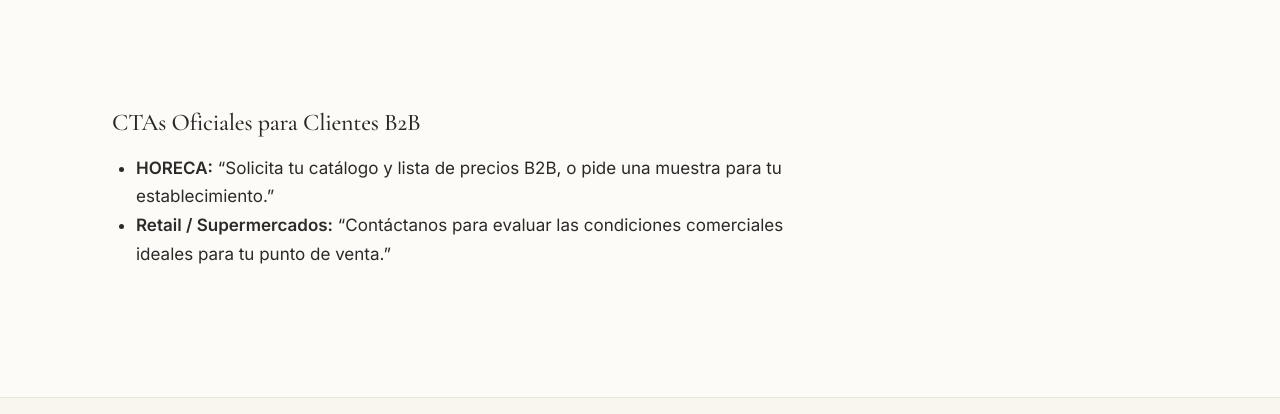
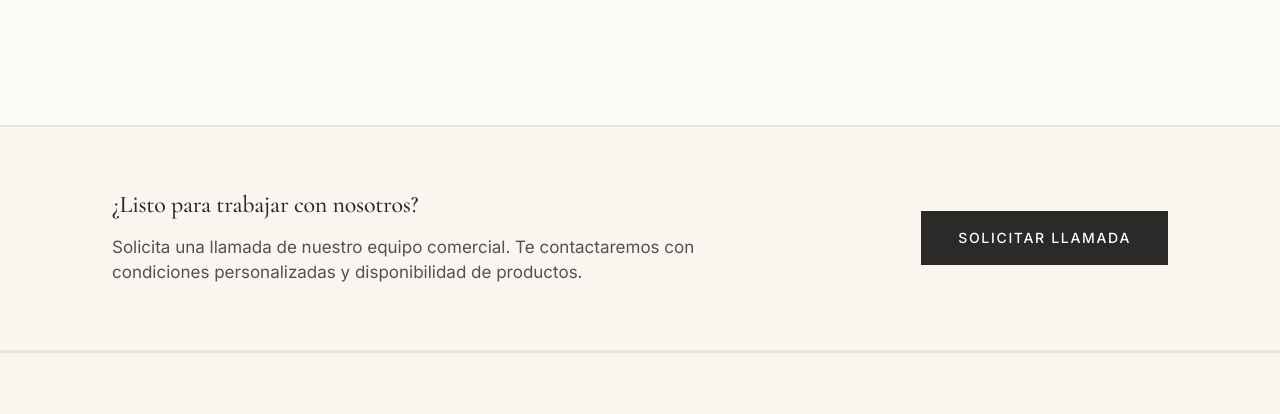
Before and after one commit to new-york-venezuela/web, an Astro site: page /empresa/condiciones-comerciales in a window 1280 px wide. Shown: the part 1679-2093 px from the top of the page. Built offline with nearby package versions, Linux system fonts and the light colour scheme; Astro itself is replaced by a stand-in of ours; no server answers.

Commit message:
fix: remove pipeline metadata from empresa KB, add real CTA to empresa pages
- Drop stray 'CTAs Oficiales' section from condiciones-comerciales.md (was
  pipeline reference text, never meant to be visible web content)
- Add CTASection component to empresa/[slug].astro so every empresa page
  ends with a proper 'Solicitar Llamada' call to action

Co-Authored-By: Claude Sonnet 4.6 <noreply@anthropic.com>

```diff
--- a/src/content/empresa/condiciones-comerciales.md
+++ b/src/content/empresa/condiciones-comerciales.md
@@ -27,8 +27,3 @@ El reconocimiento de mermas aplica únicamente a productos de panadería de anaq
 ## Logística
 
 Despacho y entrega directa en tienda o punto de venta en Caracas y alrededores. No se requiere retiro en fábrica (salvo para obtener el descuento del 10% por retiro directo).
-
-## CTAs Oficiales para Clientes B2B
-
-- **HORECA:** "Solicita tu catálogo y lista de precios B2B, o pide una muestra para tu establecimiento."
-- **Retail / Supermercados:** "Contáctanos para evaluar las condiciones comerciales ideales para tu punto de venta."
--- a/src/pages/empresa/[slug].astro
+++ b/src/pages/empresa/[slug].astro
@@ -2,6 +2,7 @@
 import { getCollection, render } from 'astro:content';
 import BaseLayout from '../../layouts/BaseLayout.astro';
 import StructuredData from '../../components/StructuredData.astro';
+import CTASection from '../../components/CTASection.astro';
 
 export async function getStaticPaths() {
   const paginas = await getCollection('empresa');
@@ -46,6 +47,12 @@ const breadcrumbs = [
       </div>
     </div>
   </article>
+
+  <CTASection
+    title="¿Listo para trabajar con nosotros?"
+    description="Solicita una llamada de nuestro equipo comercial. Te contactaremos con condiciones personalizadas y disponibilidad de productos."
+    ctaText="Solicitar Llamada"
+  />
 </BaseLayout>
 
 <style>
```
